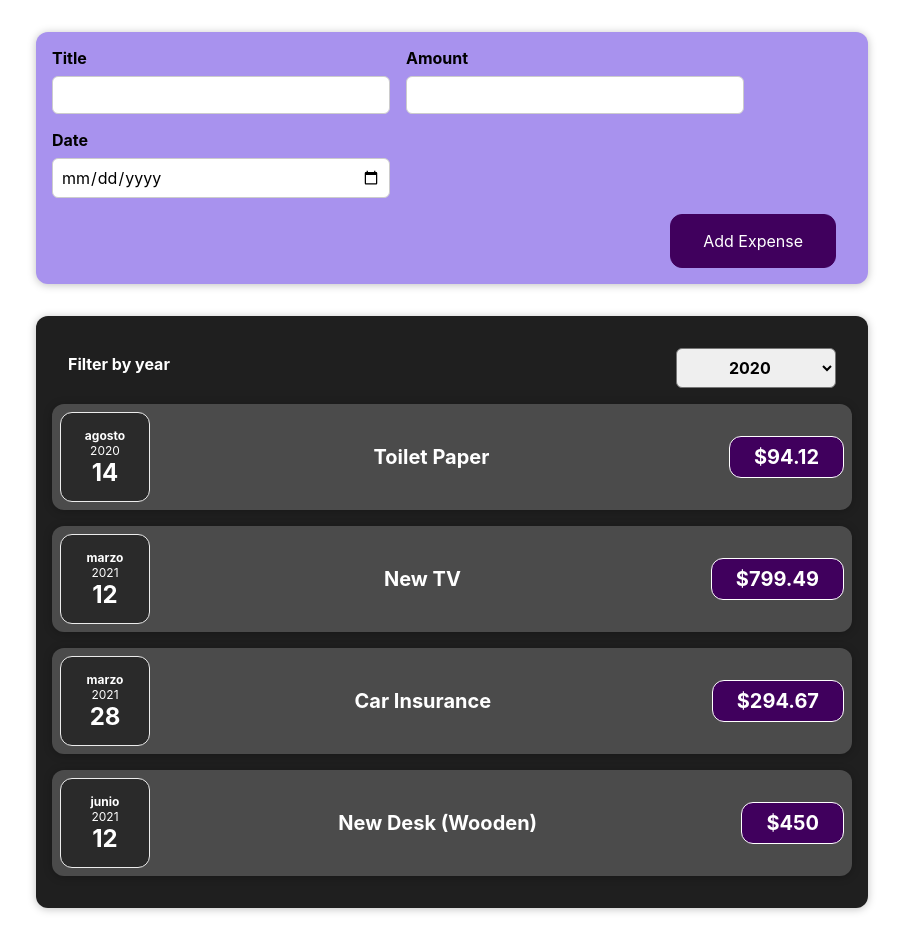
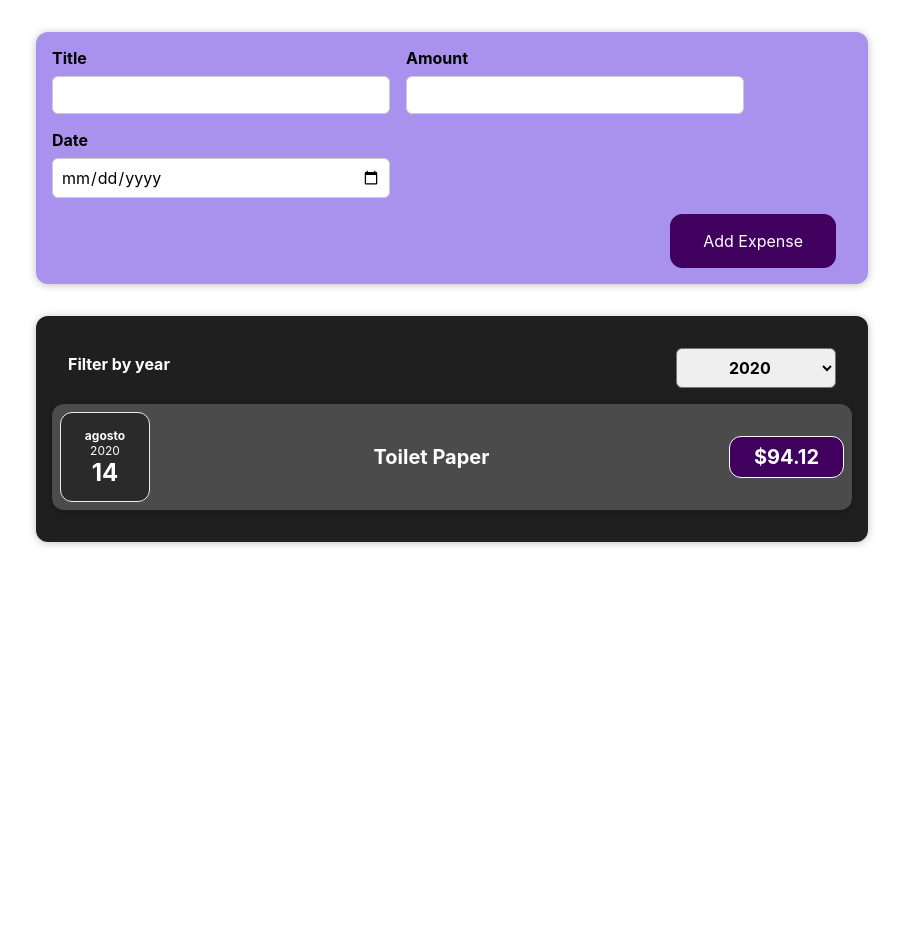
Before and after one commit to MrJouts/u-react-the-complete-guide, a React (Create React App) app in the folder expense-tracker-app/: page / in a window 1280 px wide. Shown: the whole page, without its empty margins (188-1091 px from the left). After the commit the page ends 800 px from the top, so only its background shows below. Built offline with nearby package versions, Linux system fonts and the light colour scheme.

Commit message:
added conditional to expensesContent

```diff
--- a/expense-tracker-app/src/components/Expenses/Expenses.tsx
+++ b/expense-tracker-app/src/components/Expenses/Expenses.tsx
@@ -21,15 +21,27 @@ const Expenses = ({ expenses }: Props) => {
     setFilteredYear(selectedYear);
   };
 
+  const filteredExpenses = expenses.filter(
+    (expense) => expense.date.getFullYear().toString() === filteredYear
+  );
+
+  let expensesContent: React.ReactElement | JSX.Element[] = (
+    <p>No expenses found.</p>
+  );
+
+  if (filteredExpenses.length > 0) {
+    expensesContent = filteredExpenses.map((expense) => (
+      <ExpenseItem key={expense.id} {...expense} />
+    ));
+  }
+
   return (
     <Card className="expenses">
       <ExpensesFilter
         selectedYear={filteredYear}
         onChangeFilter={filterChangeHandler}
       />
-      {expenses.map((expense) => (
-        <ExpenseItem key={expense.id} {...expense} />
-      ))}
+      {expensesContent}
     </Card>
   );
 };
```
